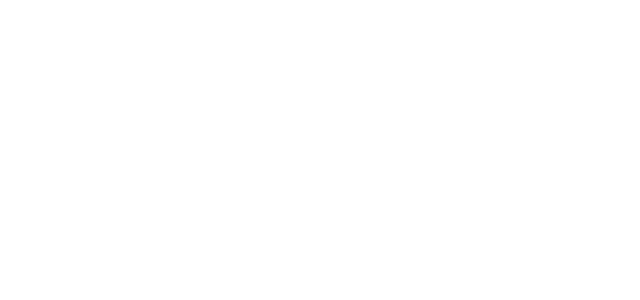
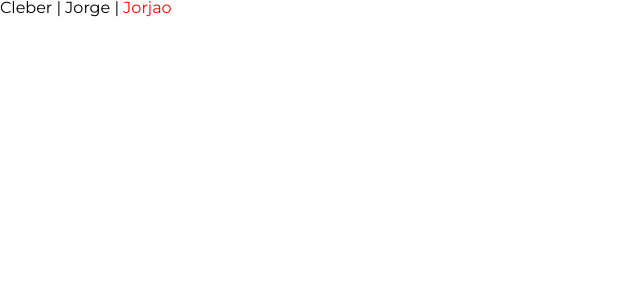
Before and after one commit to M1409/proposta-germinare, a React (Create React App) app: page /cleber/jorge/jorjao in a window 1280 px wide. Before the commit this address had no page. Shown: the top 300 px of the page, without its empty margins (0-640 px from the left). Built offline with nearby package versions, Linux system fonts and the light colour scheme.

Commit message:
feat/germinare/crumb color

```diff
--- a/src/App.tsx
+++ b/src/App.tsx
@@ -15,9 +15,9 @@
         {/* A <Switch> looks through its children <Route>s and
             renders the first one that matches the current URL. */}
         <Routes>
-          <Route path="/cleber/jorge" element = {<Breadcrumbs/>}>
+          <Route path="/cleber/jorge/jorjao" element = {<Breadcrumbs crumbColor="red"/>}>
           </Route>
-          <Route path="/" element = {<Breadcrumbs/>}>
+          <Route path="/" element = {<Breadcrumbs crumbColor=""/>}>
           </Route>
         </Routes>
     </Router>
--- a/src/Components/Breadcrumbs/Breadcrumbs.tsx
+++ b/src/Components/Breadcrumbs/Breadcrumbs.tsx
@@ -2,21 +2,21 @@
 import { useRouter } from "../../hooks/useRouter";
 
 export type BreadcrumbsProps = {
-
+    crumbColor: string
 }
 
-export function Breadcrumbs() {
+export function Breadcrumbs({crumbColor, ...props}:BreadcrumbsProps) {
 
     const [routes] = useRouter()
 
     function returnTest(item:any){
+        let crumb = '|'
+        let color = 'inherit'
         if (routes.indexOf(item) === routes.length - 1){
-            return <p> {item.label} / </p>
+            crumb = ''
+            color = crumbColor
         }
-
-        else{
-            return <p> {item.label} </p>
-        }
+        return <Link to = {item.href} style = {{textDecoration: 'none', color: color}}> {item.label + ' ' + crumb} </Link>
     }
 
     return (
```
